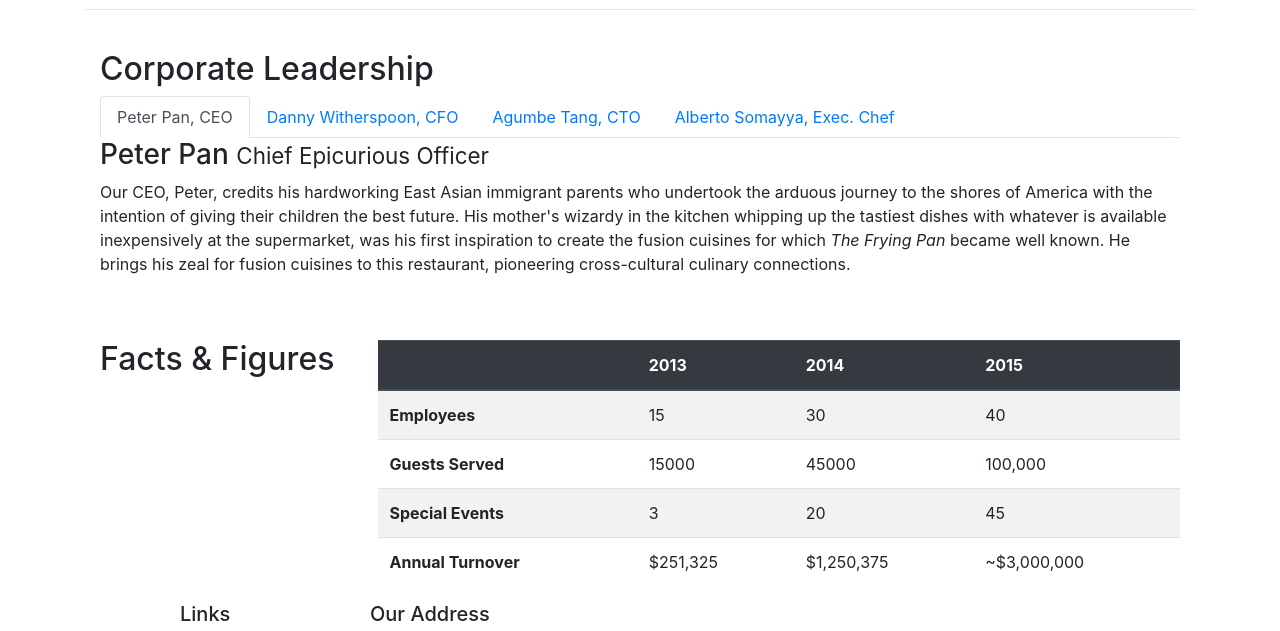
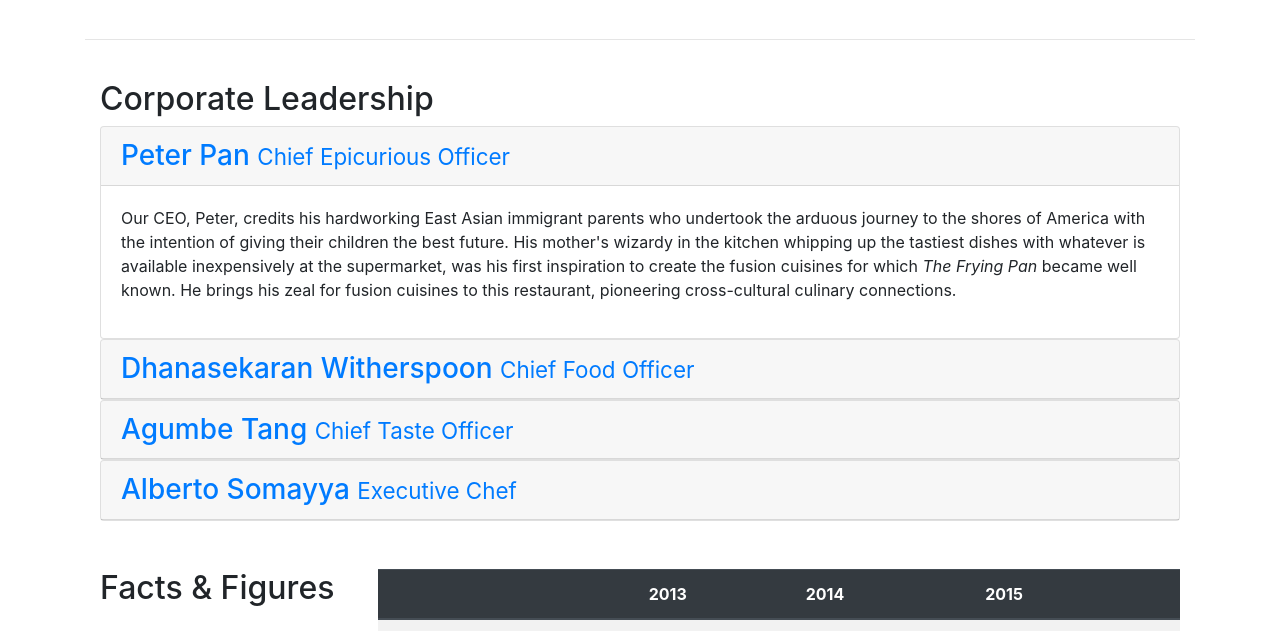
Before and after one commit to ashita1910/FullStack-Projects, a plain HTML site: page html/aboutus.html in a window 1280 px wide. Shown: the part 920-1551 px from the top of the page. Drawn offline with nearby package versions, Linux system fonts and the light colour scheme.

Commit message:
about us page updated

```diff
--- a/html/aboutus.html
+++ b/html/aboutus.html
@@ -7,7 +7,7 @@
     <meta http-equiv="x-ua-compatible" content="ie=edge">
 
     <link rel="stylesheet" href="https://stackpath.bootstrapcdn.com/bootstrap/4.5.2/css/bootstrap.min.css">
-    <link rel="stylesheet" href="../css/aboutus.css">
+    <link rel="stylesheet" href="../css/styles.css">
     <link rel="stylesheet" href="https://stackpath.bootstrapcdn.com/font-awesome/4.7.0/css/font-awesome.min.css">
     <link rel="stylesheet" href="https://cdnjs.cloudflare.com/ajax/libs/bootstrap-social/5.1.1/bootstrap-social.min.css">
     <title>Ristorante Con Fusion: About Us</title>
@@ -24,8 +24,8 @@
             </button>
             <div class="collapse navbar-collapse" id="Navbar">
                 <ul class="navbar-nav mr-auto">
-                    <li class="nav-item active"><a class="nav-link" href="../html/index.html"><span class="fa fa-home fa-lg"></span> Home</a></li>
-                    <li class="nav-item"><a class="nav-link" href="#"><span class="fa fa-info fa-lg"></span> About</a></li>
+                    <li class="nav-item"><a class="nav-link" href="../html/index.html"><span class="fa fa-home fa-lg"></span> Home</a></li>
+                    <li class="nav-item active"><a class="nav-link" href="#"><span class="fa fa-info fa-lg"></span> About</a></li>
                     <li class="nav-item"><a class="nav-link" href="#"><span class="fa fa-list fa-lg"></span> Menu</a></li>
                     <li class="nav-item"><a class="nav-link" href="../html/contactus.html"><span class="fa fa-address-card fa-lg"></span> Contact</a></li>
                 </ul>
@@ -103,40 +103,67 @@
             <div class="row row-content row pb-4">
                 <div class="col-12 pb-4">
                     <h2>Corporate Leadership</h2>
-                    <ul class="nav nav-tabs">
-                        <li class="nav-item">
-                            <a class="nav-link active" href="#peter" role="tab" data-toggle="tab">Peter Pan, CEO</a>
-                        </li>
-                        <li class="nav-item">
-                            <a class="nav-link" href="#danny" role="tab" data-toggle="tab">Danny Witherspoon, CFO</a>
-                        </li>
-                        <li class="nav-item">
-                            <a class="nav-link" href="#agumbe" role="tab" data-toggle="tab">Agumbe Tang, CTO</a>
-                        </li>
-                        <li class="nav-item">
-                            <a class="nav-link" href="#alberto" role="tab" data-toggle="tab">Alberto Somayya, Exec. Chef</a>
-                        </li>
-                    </ul>
-                    <div class="tab-content">
-                        <div class="tab-pane fade show active" role="tabpanel" id="peter">
-                            <h3>Peter Pan <small>Chief Epicurious Officer</small></h3>
-                            <p class="d-none d-sm-block">Our CEO, Peter, credits his hardworking East Asian immigrant parents who undertook the arduous journey to the shores of America with the intention of giving their children the best future. His mother's wizardy in the kitchen
-                                whipping up the tastiest dishes with whatever is available inexpensively at the supermarket, was his first inspiration to create the fusion cuisines for which <em>The Frying Pan</em> became well known. He brings his zeal
-                                for fusion cuisines to this restaurant, pioneering cross-cultural culinary connections.</p>
+                    <div id="accordion">
+                        <div class="card">
+                            <div class="card-header" role="tab" id="peterhead">
+                                <h3 class="mb-0">
+                                    <a class="collapsed" data-toggle="collapse" data-target="#peter">
+                                    Peter Pan <small>Chief Epicurious Officer</small>
+                                </a>
+                                </h3>
+                            </div>
+                            <div class="collapse show" data-parent="#accordion" id="peter">
+                                <div class="card-body">
+                                    <p class="d-none d-sm-block">Our CEO, Peter, credits his hardworking East Asian immigrant parents who undertook the arduous journey to the shores of America with the intention of giving their children the best future. His mother's wizardy in the
+                                        kitchen whipping up the tastiest dishes with whatever is available inexpensively at the supermarket, was his first inspiration to create the fusion cuisines for which <em>The Frying Pan</em> became well known. He
+                                        brings his zeal for fusion cuisines to this restaurant, pioneering cross-cultural culinary connections.</p>
+                                </div>
+                            </div>
                         </div>
-                        <div class="tab-pane fade" role="tabpanel" id="danny">
-                            <h3>Dhanasekaran Witherspoon <small>Chief Food Officer</small></h3>
-                            <p class="d-none d-sm-block">Our CFO, Danny, as he is affectionately referred to by his colleagues, comes from a long established family tradition in farming and produce. His experiences growing up on a farm in the Australian outback gave him great appreciation
-                                for varieties of food sources. As he puts it in his own words, <em>Everything that runs, wins, and everything that stays, pays!</em></p>
+                        <div class="card">
+                            <div class="card-header" role="tab" id="dannyhead">
+                                <h3 class="mb-0">
+                                    <a class="collapsed" data-toggle="collapse" data-target="#danny">
+                                Dhanasekaran Witherspoon <small>Chief Food Officer</small>
+                                </a>
+                                </h3>
+                            </div>
+                            <div class="collapse" id="danny" data-parent="#accordion">
+                                <div class="card-body">
+                                    <p class="d-none d-sm-block">Our CFO, Danny, as he is affectionately referred to by his colleagues, comes from a long established family tradition in farming and produce. His experiences growing up on a farm in the Australian outback gave him great
+                                        appreciation for varieties of food sources. As he puts it in his own words, <em>Everything that runs, wins, and everything that stays, pays!</em></p>
+                                </div>
+                            </div>
                         </div>
-                        <div class="tab-pane fade" role="tabpanel" id="agumbe">
-                            <h3>Agumbe Tang <small>Chief Taste Officer</small></h3>
-                            <p class="d-none d-sm-block">Blessed with the most discerning gustatory sense, Agumbe, our CTO, personally ensures that every dish that we serve meets his exacting tastes. Our chefs dread the tongue lashing that ensues if their dish does not meet his exacting
-                                standards. He lives by his motto, <em>You click only if you survive my lick.</em></p>
+                        <div class="card">
+                            <div class="card-header" role="tab" id="agumbehead">
+                                <h3 class="mb-0">
+                                    <a class="collapsed" data-toggle="collapse" data-target="#agumbe">
+                                Agumbe Tang <small>Chief Taste Officer</small>
+                                </a>
+                                </h3>
+                            </div>
+                            <div class="collapse" id="agumbe" data-parent="#accordion">
+                                <div class="card-body">
+                                    <p class="d-none d-sm-block">Blessed with the most discerning gustatory sense, Agumbe, our CTO, personally ensures that every dish that we serve meets his exacting tastes. Our chefs dread the tongue lashing that ensues if their dish does not meet
+                                        his exacting standards. He lives by his motto, <em>You click only if you survive my lick.</em></p>
+                                </div>
+                            </div>
                         </div>
-                        <div class="tab-pane fade" role="tabpanel" id="alberto">
-                            <h3>Alberto Somayya <small>Executive Chef</small></h3>
-                            <p class="d-none d-sm-block">Award winning three-star Michelin chef with wide International experience having worked closely with whos-who in the culinary world, he specializes in creating mouthwatering Indo-Italian fusion experiences. He says, <em>Put together the cuisines from the two craziest cultures, and you get a winning hit! Amma Mia!</em></p>
+                        <div class="card">
+                            <div class="card-header" role="tab" id="albertohead">
+                                <h3 class="mb-0">
+                                    <a class="collapsed" data-toggle="collapse" data-target="#alberto">
+                                Alberto Somayya <small>Executive Chef</small>
+                                </a>
+                                </h3>
+                            </div>
+                            <div class="collapse" id="alberto" data-parent="#accordion">
+                                <div class="card-body">
+                                    <p class="d-none d-sm-block">Award winning three-star Michelin chef with wide International experience having worked closely with whos-who in the culinary world, he specializes in creating mouthwatering Indo-Italian fusion experiences. He says,
+                                        <em>Put together the cuisines from the two craziest cultures, and you get a winning hit! Amma Mia!</em></p>
+                                </div>
+                            </div>
                         </div>
                     </div>
                 </div>
```
